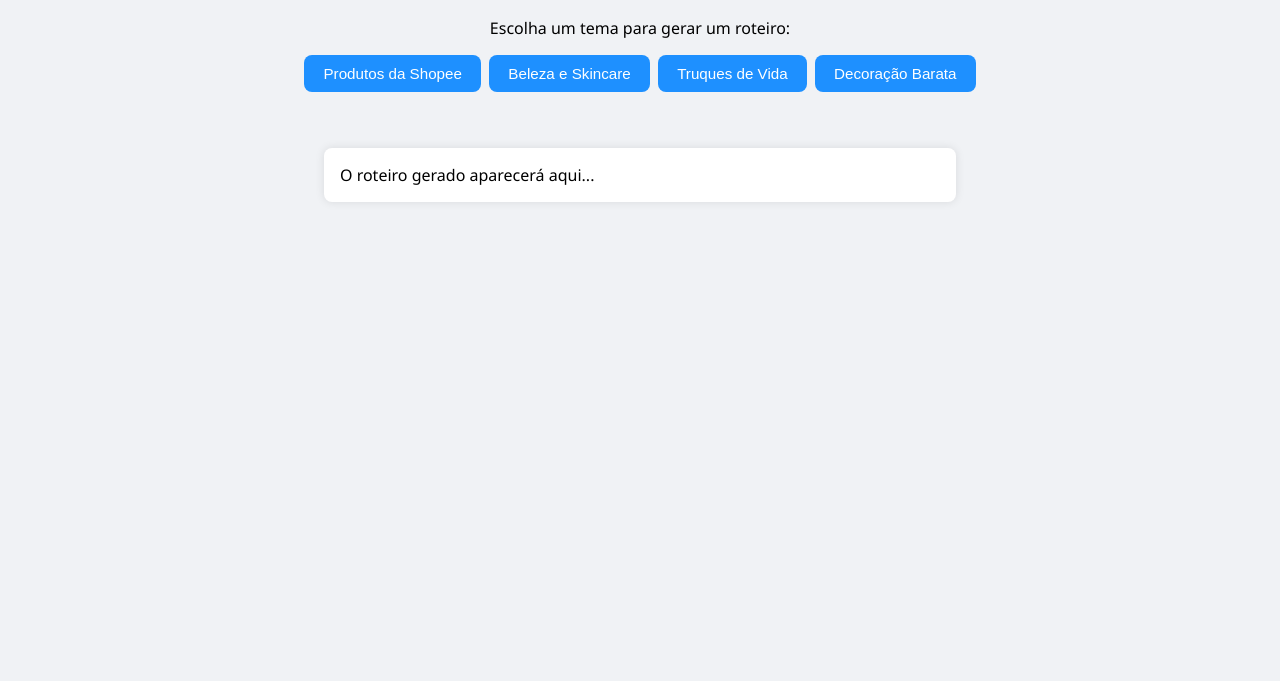
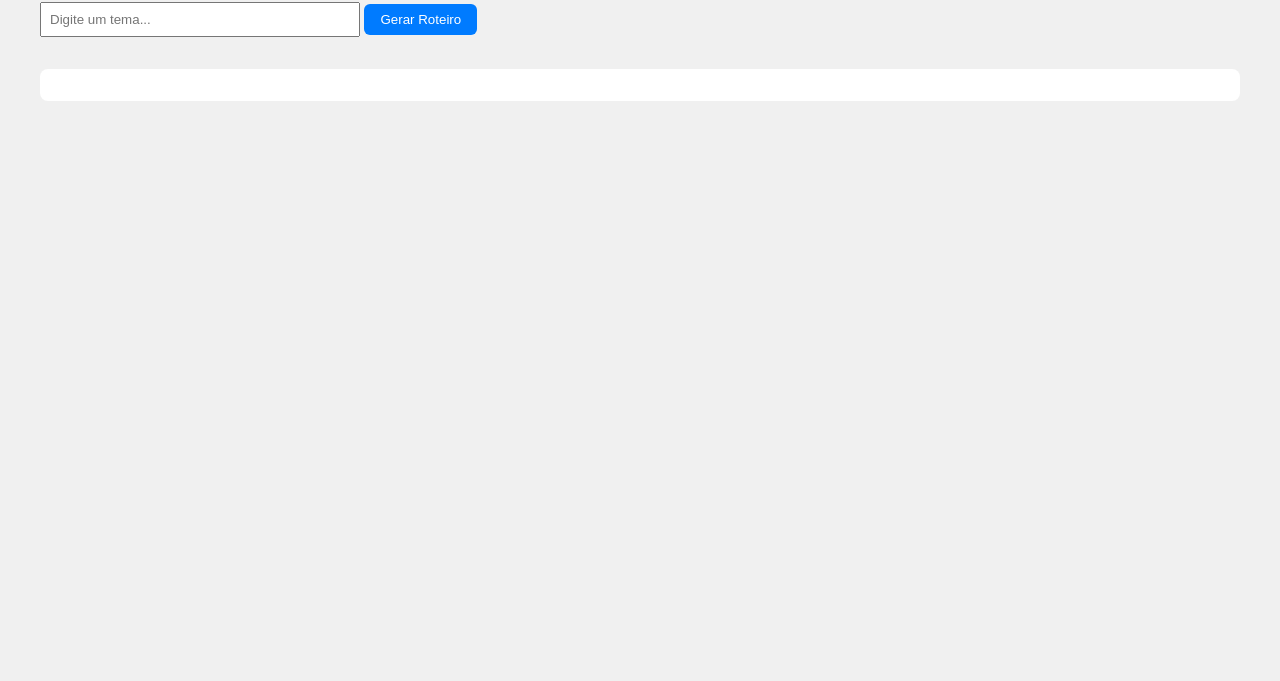
Before and after one commit to eutenhosobrenome/Roteiriza, a plain HTML site: page index.html in a window 1280 px wide. Shown: the part 119-800 px from the top of the page. Drawn offline with Linux system fonts and the light colour scheme.

Commit message:
Update index.html

```diff
--- a/index.html
+++ b/index.html
@@ -1,83 +1,43 @@
 <!DOCTYPE html>
-<html lang="pt-BR">
+<html lang="pt-br">
 <head>
-  <meta charset="UTF-8">
-  <title>Roteiriza - Gerador de Roteiros TikTok</title>
+  <meta charset="UTF-8" />
+  <meta name="viewport" content="width=device-width, initial-scale=1.0" />
+  <title>Roteiriza.ai</title>
   <style>
-    body {
-      font-family: 'Segoe UI', sans-serif;
-      background: #f0f2f5;
-      display: flex;
-      flex-direction: column;
-      align-items: center;
-      padding: 2rem;
-    }
-
-    h1 {
-      margin-bottom: 1rem;
-    }
-
-    .tema-buttons {
-      display: flex;
-      flex-wrap: wrap;
-      gap: 0.5rem;
-      margin-bottom: 1rem;
-    }
-
-    button {
-      background-color: #1e90ff;
-      color: white;
-      border: none;
-      padding: 0.6rem 1.2rem;
-      border-radius: 8px;
-      cursor: pointer;
-      font-size: 0.95rem;
-    }
-
-    button:hover {
-      background-color: #0d6efd;
-    }
-
-    #output {
-      background: white;
-      padding: 1rem;
-      border-radius: 8px;
-      box-shadow: 0 0 10px rgba(0,0,0,0.1);
-      max-width: 600px;
-      width: 100%;
-      white-space: pre-wrap;
-      margin-top: 1.5rem;
-    }
-
-    #loading {
-      margin-top: 1rem;
-      font-style: italic;
-      color: #666;
-    }
+    body { font-family: Arial, sans-serif; padding: 2rem; background: #f0f0f0; }
+    h1 { color: #333; }
+    #roteiro { white-space: pre-line; margin-top: 2rem; background: #fff; padding: 1rem; border-radius: 8px; }
+    button { padding: 0.5rem 1rem; border: none; border-radius: 6px; background-color: #007bff; color: white; cursor: pointer; }
+    input { padding: 0.5rem; width: 300px; }
   </style>
 </head>
 <body>
+  <h1>🎬 Gerador de Roteiros para TikTok</h1>
+  <input type="text" id="tema" placeholder="Digite um tema..." />
+  <button onclick="gerarRoteiro()">Gerar Roteiro</button>
 
-  <h1>Roteiriza 🎬</h1>
-  <p>Escolha um tema para gerar um roteiro:</p>
-
-  <div class="tema-buttons">
-    <button onclick="gerarRoteiro('Produtos da Shopee')">Produtos da Shopee</button>
-    <button onclick="gerarRoteiro('Beleza e Skincare')">Beleza e Skincare</button>
-    <button onclick="gerarRoteiro('Truques de Vida')">Truques de Vida</button>
-    <button onclick="gerarRoteiro('Decoração Barata')">Decoração Barata</button>
-  </div>
-
-  <div id="loading"></div>
-  <div id="output">O roteiro gerado aparecerá aqui...</div>
+  <div id="roteiro"></div>
 
   <script>
-    async function gerarRoteiro(tema) {
-      const output = document.getElementById('output');
-      const loading = document.getElementById('loading');
-
-      output.innerText = '';
-      loading.innerText = 'Gerando roteiro...';
+    async function gerarRoteiro() {
+      const tema = document.getElementById('tema').value;
+      const roteiroDiv = document.getElementById('roteiro');
+      roteiroDiv.innerText = '⏳ Gerando...';
 
       try {
-        const resposta = await fetch('https://7d622050-c4bc-4d41-a5d1-f3fa095cdabb-00-jum004
+        const response = await fetch('https://1fa2b07e-eab5-4351-8f0a-fedb969e99e3-00-334gsak9x3smt.picard.replit.dev/gerar-roteiro', {
+          method: 'POST',
+          headers: { 'Content-Type': 'application/json' },
+          body: JSON.stringify({ tema }),
+        });
+
+        const data = await response.json();
+        roteiroDiv.innerText = data.roteiro || '❌ Erro ao gerar roteiro.';
+      } catch (err) {
+        roteiroDiv.innerText = '❌ Erro de conexão com o servidor.';
+      }
+    }
+  </script>
+</body>
+</html>
```
